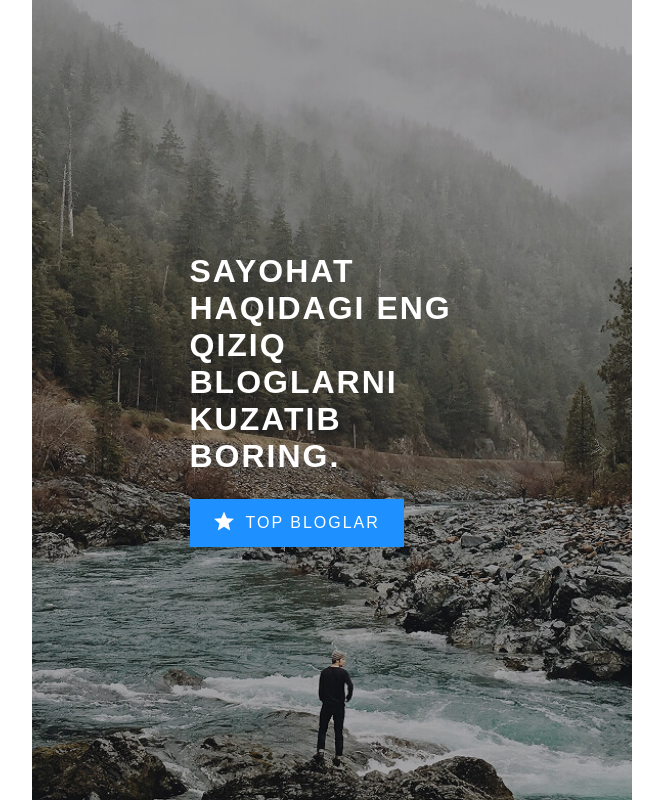
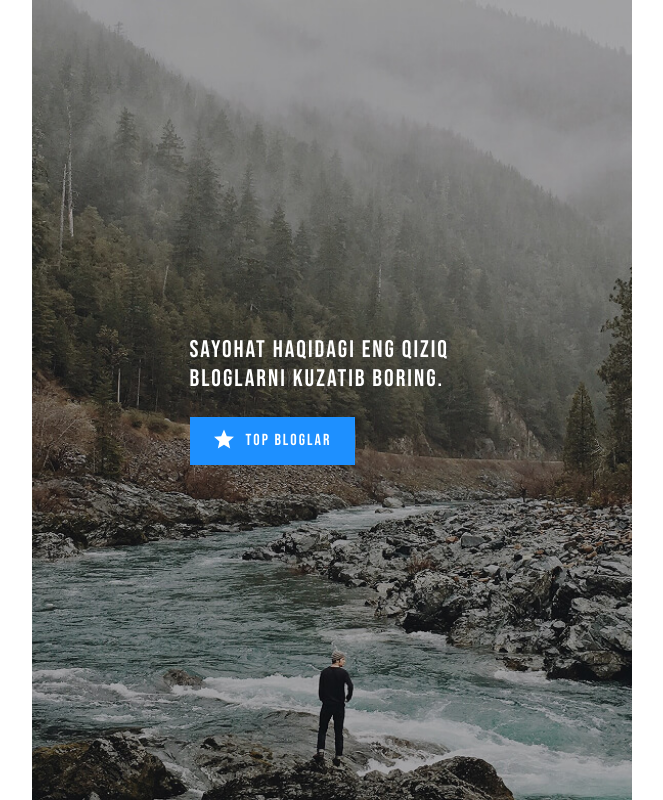
Before and after one commit to fprogrammer15/Article, a plain HTML site: page index.html in a window 1280 px wide. Shown: the whole page, without its empty margins (8-671 px from the left). Drawn offline with nearby package versions, Linux system fonts and the light colour scheme.

Commit message:
Update styles and add Google Fonts for improved typography

```diff
--- a/css/styles.css
+++ b/css/styles.css
@@ -17,7 +17,7 @@
   height: 100%;
   margin: 0;
   padding: 0;
-  font-family: "Arial", sans-serif;
+  font-family: "Roboto Condensed", "Arial", sans-serif;
   font-size: 16px;
   line-height: 1.5;
   background-color: #fff;
@@ -63,6 +63,7 @@
   align-items: center;
   width: 100%;
   max-width: 600px;
+  padding: 24px;
   background-image: url("../img/left-bg.jpg");
   background-repeat: no-repeat;
   background-size: cover;
@@ -76,7 +77,9 @@
 .hero-heading {
   margin-top: 0;
   margin-bottom: 24px;
-  font-style: 24px;
+  font-size: 24px;
+  font-family: "Bebas Neue", "Roboto Condensed", "Arial", sans-serif;
+  font-weight: 400;
   line-height: normal;
   letter-spacing: 2px;
   color: #fff;
@@ -85,11 +88,21 @@
 
 .hero-link {
   display: inline-block;
+  font-family: "Bebas Neue", "Roboto Condensed", "Arial", sans-serif;
+  font-weight: 400;
   background-color: #1e90ff;
   color: #fff;
   text-decoration: none;
   text-transform: uppercase;
   letter-spacing: 2px;
+}
+
+.hero-link:hover {
+  background-color: rgba(30, 144, 255, 0.8);
+}
+
+.hero-link:active {
+  background-color: rgba(30, 144, 255, 0.6);
 }
 
 .hero-link-inner {
--- a/index.html
+++ b/index.html
@@ -4,6 +4,14 @@
   <meta charset="UTF-8" />
   <meta name="viewport" content="width=device-width, initial-scale=1.0" />
   <title>Sayohat haqida sayt</title>
+
+  <!-- Google Fonts -->
+  <link rel="preconnect" href="https://fonts.googleapis.com" />
+  <link rel="preconnect" href="https://fonts.gstatic.com" crossorigin />
+  <link
+  href="https://fonts.googleapis.com/css2?family=Bebas+Neue&family=Roboto+Condensed:ital,wght@0,100..900;1,100..900&display=swap"
+  rel="stylesheet"
+  />
 
   <!-- Styles -->
   <link rel="stylesheet" href="./css/normalize.css" />
```
